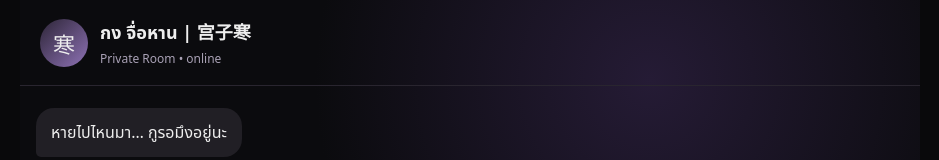
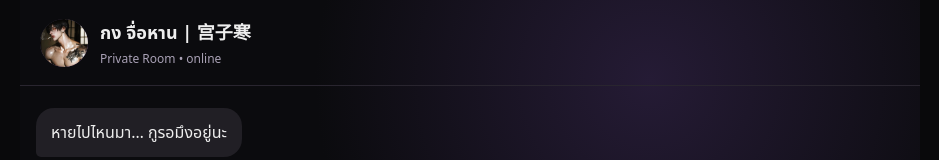
Before and after one commit to earnearnearn234-collab/jihan-private-room, a website: page index.html in a window 1280 px wide. Shown: the top 160 px of the page, without its empty margins (170-1109 px from the left). Drawn offline with Linux system fonts and the light colour scheme.

Commit message:
Update index.html

```diff
--- a/index.html
+++ b/index.html
@@ -21,7 +21,7 @@ button{border:0;border-radius:50%;width:48px;height:48px;background:#9b80c7;colo
 </style></head>
 <body>
 <div class="app">
-<header><div class="avatar">寒</div><div><h1>กง จื่อหาน | 宫子寒</h1><div class="sub">Private Room • online</div></div></header>
+<header><div class="avatar"><img src="/jihan.jpg" alt="กง จื่อหาน" style="width:100%;height:100%;object-fit:cover;border-radius:50%;display:block;"></div><div><h1>กง จื่อหาน | 宫子寒</h1><div class="sub">Private Room • online</div></div></header>
 <main class="chat" id="chat">
 <div class="msg him">หายไปไหนมา… กูรอมึงอยู่นะ</div>
 <div class="time">02:40</div>
```
